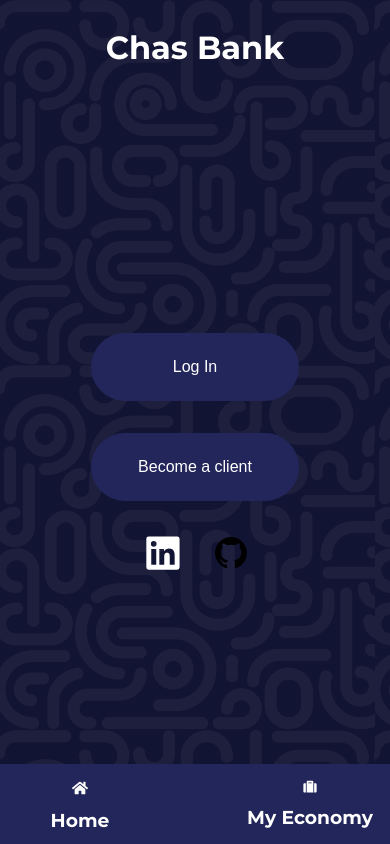
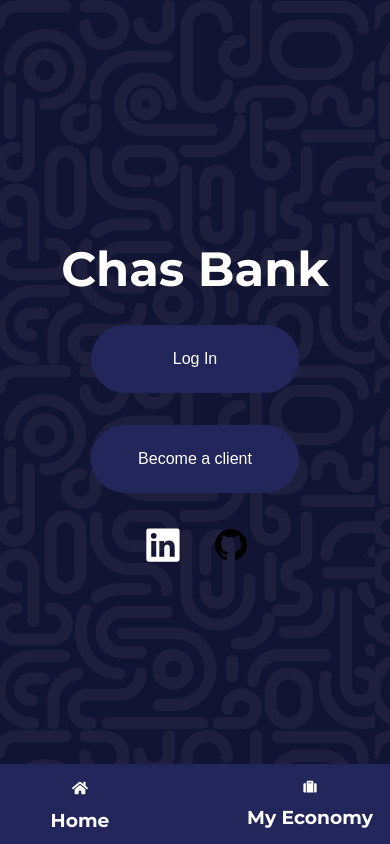
Before and after one commit to maek95/docker-test, a Next.js app in the folder frontend/: page / in a window 390 px wide. Built offline with nearby package versions, Linux system fonts and the light colour scheme.

Commit message:
style and hopefully fixing mySQL + backend connect

```diff
--- a/frontend/app/account/page.jsx
+++ b/frontend/app/account/page.jsx
@@ -150,7 +150,7 @@ export default function AccountPage() {
       <div className="hidden md:block">
         <TopBar stickyOrFixed={"sticky"}></TopBar>
       </div>
-      <div className="pt-8 pb-24 px-6 flex flex-col lg:flex-row gap-8 lg:gap-40">
+      <div className="pt-16 md:pt-8 pb-24 px-6 flex flex-col lg:flex-row gap-8 lg:gap-40">
         <div className="flex flex-col gap-8">
           <h1>Welcome {username}</h1>
           <h2>Your Account information</h2>
--- a/frontend/app/host.js
+++ b/frontend/app/host.js
@@ -1,7 +1,9 @@
 //export const host = "http://16.16.192.164:4001";
     // ändra till https?
 //export const host = "http://localhost:4001";
-export const host = "http://localhost:4000";
+//export const host = "http://localhost:4000";
 //export const host = "https://workshop-25-bank-backend.vercel.app";
 
 //export const host = "http://16.171.111.156";
+
+export const host = "http://16.171.111.156:4000"
--- a/frontend/app/layout.js
+++ b/frontend/app/layout.js
@@ -1,9 +1,4 @@
-import { Inter } from "next/font/google";
 import "./globals.css";
-import Link from "next/link";
-import NavBar from "@/components/NavBar";
-import Socials from "@/components/Socials";
-import TopBar from "@/components/TopBar";
 
 //const inter = Inter({ subsets: ["latin"] });
 
--- a/frontend/app/login/page.jsx
+++ b/frontend/app/login/page.jsx
@@ -66,7 +66,7 @@ export default function LoginPage() {
       <div className="hidden md:block">
         <TopBar stickyOrFixed={"sticky"}></TopBar>
       </div>
-      <div className="pt-8 px-6 flex flex-col gap-8 pb-24">
+      <div className="pt-16 md:pt-8 px-6 flex flex-col gap-8 pb-24">
         <h1>Chas Bank</h1>
 
         <h2>Log In</h2>
--- a/frontend/app/page.jsx
+++ b/frontend/app/page.jsx
@@ -30,17 +30,19 @@ export default function Home() {
     <main
       className="min-h-screen bg-taieriverytransparent" /* style={{backgroundImage: "url('Taieri.png')"}} */
     >
-      <div className="flex flex-col h-lvh  justify-between gap-8">
+      <div className="flex flex-col justify-center md:justify-between h-lvh gap-8">
+
+        {/* top navbar and new h1 on devices above 768px */}
         <div className="hidden md:flex flex-col gap-20">
           <TopBar stickyOrFixed={"sticky"}></TopBar>
           <div className="hidden md:flex justify-center md:justify-start px-8">
-            <h1 className="md:text-6xl">Chas Bank</h1>
+            <h1 className="text-6xl">Chas Bank</h1>
           </div>
         </div>
 
-
-        <div className="flex justify-center pt-8 md:justify-start md:px-8 md:pt-12 md:hidden">
-          <h1 className="">Chas Bank</h1>
+        {/* h1 on mobile device */}
+        <div className="flex justify-center md:justify-start md:px-8 md:pt-12 md:hidden">
+          <h1 className="text-5xl">Chas Bank</h1>
         </div>
         <div className="flex flex-col gap-8 justify-center md:items-start md:px-8">
           {" "}
--- a/frontend/app/users/page.jsx
+++ b/frontend/app/users/page.jsx
@@ -65,7 +65,7 @@ export default function UsersPage() {
         <TopBar stickyOrFixed={"sticky"}></TopBar>
       </div>
 
-      <div className="pt-8 px-6 flex flex-col gap-8 pb-24">
+      <div className="pt-16 md:pt-8 px-6 flex flex-col gap-8 pb-24">
         <h1>Chas Bank</h1>
 
         <h2>Create your account</h2>
```
Also changed, not shown: 1 other file (tests, documents, lock files or other folders).
